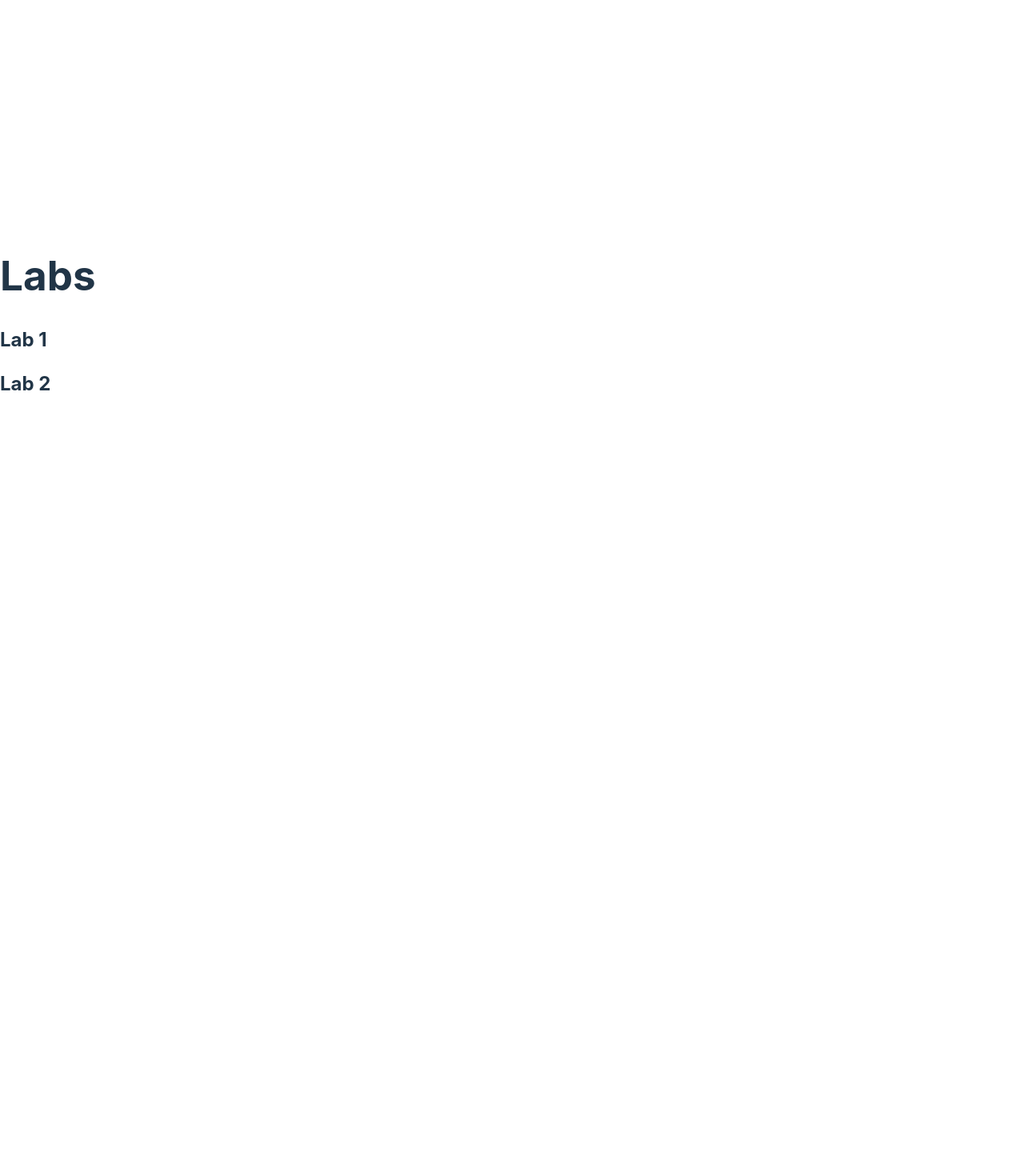
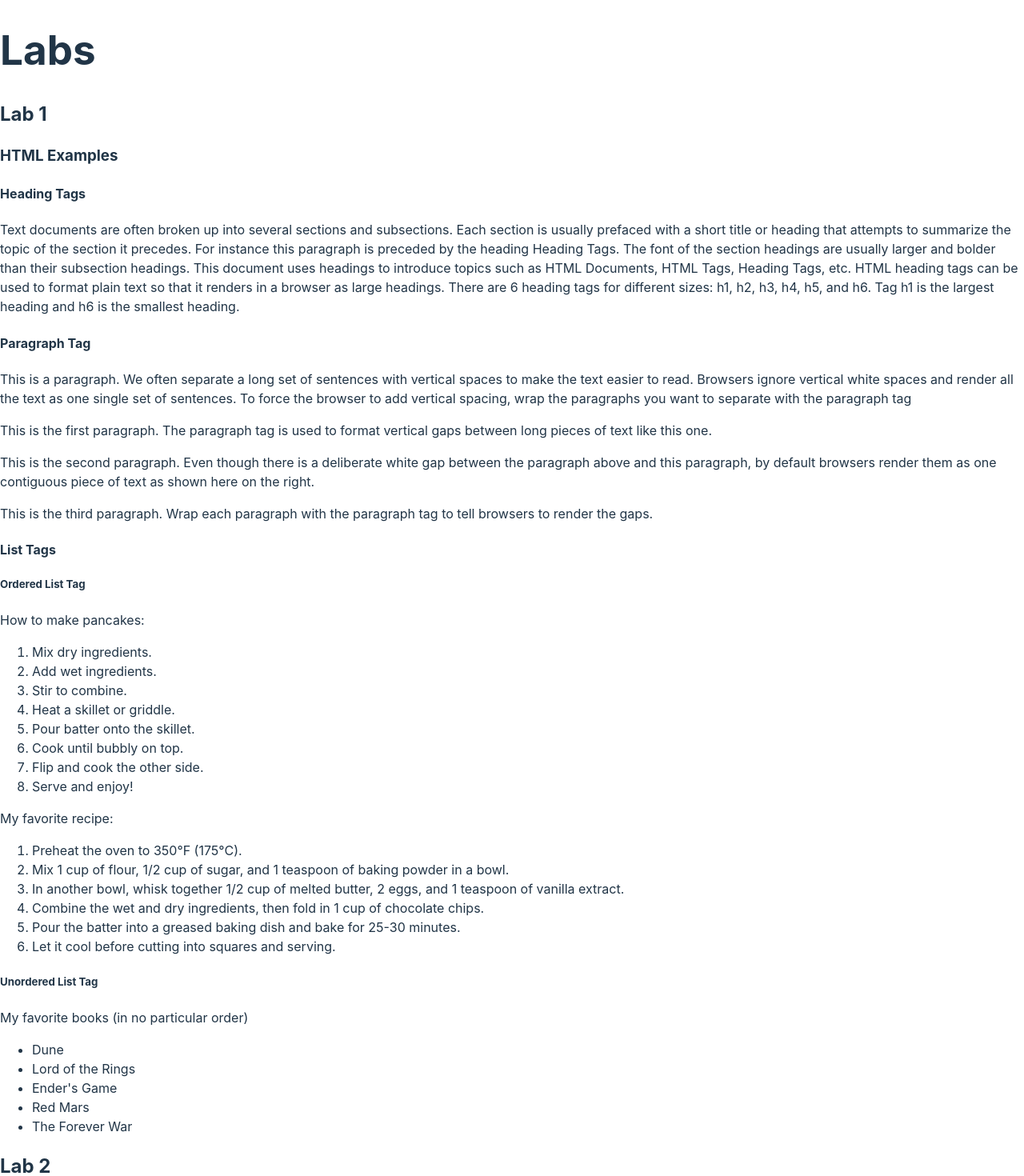
Before and after one commit to a1an1uo/yijunluo-react-web-app, a React (Vite) app: page / in a window 1280 px wide. Shown: the top 1470 px of the page at 80% size. Before the commit the page ends 800 px from the top, so only its background shows below. Built offline with nearby package versions, Linux system fonts and the light colour scheme.

Commit message:
1.2.4 Listing Content

```diff
--- a/src/Labs/Lab1/index.tsx
+++ b/src/Labs/Lab1/index.tsx
@@ -1,7 +1,73 @@
 export default function Lab1() {
     return (
       <div id="wd-lab1">
-        <h2>Lab 1</h2>
+      <h2>Lab 1</h2>
+      <h3>HTML Examples</h3>
+      <div id="wd-h-tag">
+        <h4>Heading Tags</h4>
+        Text documents are often broken up into several sections and subsections. Each section is usually prefaced with a short title or
+        heading that attempts to summarize the topic of the section it precedes. For instance this paragraph is preceded by the heading
+        Heading Tags. The font of the section headings are usually larger and bolder than their subsection headings. This document uses
+        headings to introduce topics such as HTML Documents, HTML Tags, Heading Tags, etc. HTML heading tags can be used to format plain
+        text so that it renders in a browser as large headings. There are 6 heading tags for different sizes: h1, h2, h3, h4, h5, and h6.
+        Tag h1 is the largest heading and h6 is the smallest heading.
       </div>
+      <div id="wd-p-tag">
+        <h4>Paragraph Tag</h4>
+        <p id="wd-p-1">
+          This is a paragraph. We often separate a long set of sentences with vertical spaces to make the text easier to read. Browsers
+          ignore vertical white spaces and render all the text as one single set of sentences. To force the browser to add vertical spacing,
+          wrap the paragraphs you want to separate with the paragraph tag
+        </p>
+
+        <p id="wd-p-2">
+          This is the first paragraph. The paragraph tag is used to format vertical gaps between long pieces of text like this one.
+        </p>
+        <p id="wd-p-3">
+          This is the second paragraph. Even though there is a deliberate white gap between the paragraph above and this paragraph, by
+          default browsers render them as one contiguous piece of text as shown here on the right.
+        </p>
+        <p id="wd-p-4">
+          This is the third paragraph. Wrap each paragraph with the paragraph tag to tell browsers to render the gaps.
+        </p>
+        <div id="wd-lists">
+          <h4>List Tags</h4>
+          <h5>Ordered List Tag</h5>
+          How to make pancakes:
+          <ol id="wd-pancakes">
+            <li>Mix dry ingredients.</li>
+            <li>Add wet ingredients.</li>
+            <li>Stir to combine.</li>
+            <li>Heat a skillet or griddle.</li>
+            <li>Pour batter onto the skillet.</li>
+            <li>Cook until bubbly on top.</li>
+            <li>Flip and cook the other side.</li>
+            <li>Serve and enjoy!</li>
+          </ol>
+          My favorite recipe:
+          <ol id="wd-your-favorite-recipe">
+            <li>Preheat the oven to 350°F (175°C).</li>
+            <li>Mix 1 cup of flour, 1/2 cup of sugar, and 1 teaspoon of baking powder in a bowl.</li>
+            <li>In another bowl, whisk together 1/2 cup of melted butter, 2 eggs, and 1 teaspoon of vanilla extract.</li>
+            <li>Combine the wet and dry ingredients, then fold in 1 cup of chocolate chips.</li>
+            <li>Pour the batter into a greased baking dish and bake for 25-30 minutes.</li>
+            <li>Let it cool before cutting into squares and serving.</li>
+          </ol>
+          <h5>Unordered List Tag</h5>
+          My favorite books (in no particular order)
+          <ul id="wd-my-books">
+            <li>Dune</li>
+            <li>Lord of the Rings</li>
+            <li>Ender's Game</li>
+            <li>Red Mars</li>
+            <li>The Forever War</li>
+          </ul>
+
+
+      </div>
+
+      </div>
+    </div>
+
     );
   }
--- a/src/Labs/Lab2/index.tsx
+++ b/src/Labs/Lab2/index.tsx
@@ -1,4 +1,4 @@
-export default function Lab1() {
+export default function Lab2() {
     return (
       <div id="wd-lab2">
         <h2>Lab 2</h2>
--- a/src/Labs/Lab3/index.tsx
+++ b/src/Labs/Lab3/index.tsx
@@ -1,4 +1,4 @@
-export default function Lab1() {
+export default function Lab3() {
     return (
       <div id="wd-lab3">
         <h2>Lab 3</h2>
```
